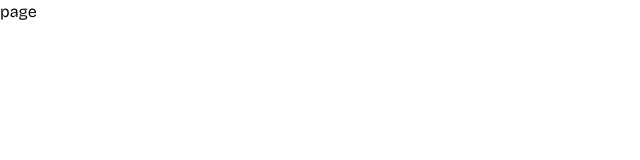
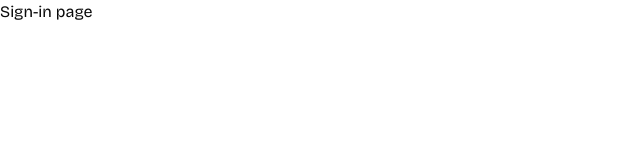
Before and after one commit to 30omda/SAAS_APP, a Next.js app: page /sign-in in a window 1280 px wide. Shown: the top 160 px of the page, without its empty margins (0-640 px from the left). Built offline with nearby package versions, Linux system fonts and the light colour scheme.

Commit message:
feat: add sign-in, companions, new companion, companions library, profile, and subscription pages

```diff
--- /dev/null
+++ b/app/companions/[id]/page.tsx
@@ -0,0 +1,7 @@
+const CompanionSession = () => {
+  return (
+    <div>CompanionSession</div>
+  )
+}
+
+export default CompanionSession
--- /dev/null
+++ b/app/companions/new/page.tsx
@@ -0,0 +1,9 @@
+
+
+const NewCompanion = () => {
+  return (
+    <div>NewCompanion</div>
+  )
+}
+
+export default NewCompanion
--- /dev/null
+++ b/app/companions/page.tsx
@@ -0,0 +1,9 @@
+
+
+const CompanionsLibrary = () => {
+  return (
+    <div>companions library</div>
+  )
+}
+
+export default CompanionsLibrary
--- /dev/null
+++ b/app/my-journey/page.tsx
@@ -0,0 +1,9 @@
+
+
+const Profile = () => {
+    return (
+        <div>Profile</div>
+    )
+}
+
+export default Profile
--- a/app/sign-in/page.tsx
+++ b/app/sign-in/page.tsx
@@ -2,7 +2,7 @@ import React from 'react'
 
 const page = () => {
   return (
-    <div>page</div>
+    <div>Sign-in page</div>
   )
 }
 
--- /dev/null
+++ b/app/subsctiption/page.tsx
@@ -0,0 +1,9 @@
+import React from 'react'
+
+const Subscription = () => {
+  return (
+    <div>Subscription</div>
+  )
+}
+
+export default Subscription
```
